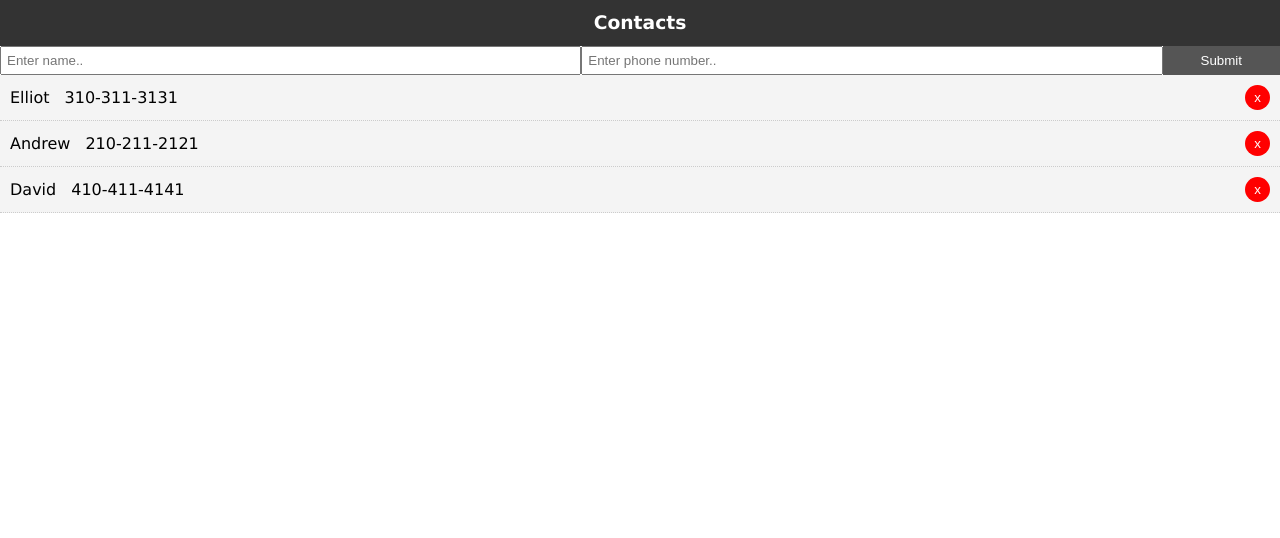
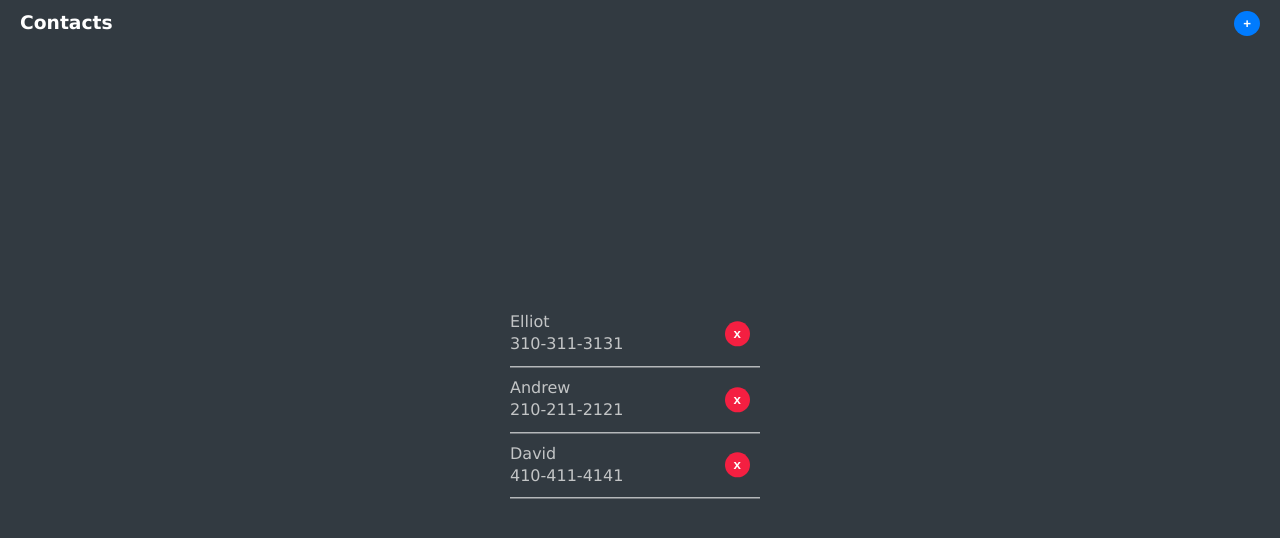
Before and after one commit to elliotkim916/phonebook-app, a Vue app: page / in a window 1280 px wide. Shown: the top 538 px of the page. Built offline with nearby package versions, Linux system fonts and the light colour scheme.

Commit message:
Updated header and styling of contacts

```diff
--- a/src/App.vue
+++ b/src/App.vue
@@ -1,7 +1,7 @@
 <template>
   <div id="app">
     <Header />
-    <AddContact v-on:add-contact="addContact" />
+    <!-- <AddContact v-on:add-contact="addContact" /> -->
     <Phonebook
       v-bind:phonebook="phonebook"
       v-on:del-contact="deleteContact"
@@ -13,14 +13,14 @@
 
 import Header from './components/layout/Header';
 import Phonebook from './components/Phonebook';
-import AddContact from './components/AddContact'
+// import AddContact from './components/AddContact';
 
 export default {
   name: 'App',
   components: {
     Header,
     Phonebook,
-    AddContact
+    // AddContact
   },
   data() {
     return {
@@ -64,19 +64,25 @@ export default {
 body {
   font-family: 'Lucida Sans', 'Lucida Sans Regular', 'Lucida Grande', 'Lucida Sans Unicode', Geneva, Verdana, sans-serif, Helvetica;
   line-height: 1.4;
+  background: #323a41;
 }
 
 .btn {
   display: inline-block;
   border: none;
-  background: #555;
+  background: #2fc05f;
+  border-radius: 10px;
   color: #fff;
   padding: 7px 2px;
   cursor: pointer;
+  margin-top: 15px;
+  width: 30%;
+  margin-left: auto;
+  margin-right: auto;
 }
 
 .btn:hover {
-  background: #666;
+  background: #2fc03a;
 }
 
 </style>
--- a/src/components/AddContact.vue
+++ b/src/components/AddContact.vue
@@ -1,5 +1,5 @@
 <template>
-  <div>
+  <div class="formContainer">
     <form @submit.prevent="addContact">
       <input
         type="text"
@@ -50,16 +50,31 @@ export default {
 </script>
 
 <style scoped>
+  .formContainer {
+    padding: 15px;
+    border-top-left-radius: 15px;
+    border-top-right-radius: 15px;
+    background: #20232a;
+  }
+
   form {
     display: flex;
+    flex-direction: column;
+    width: 35%;
+    margin-left: auto;
+    margin-right: auto;
   }
 
   input[type="text"] {
-    flex: 10;
-    padding: 5px
+    padding: 5px;
+    font-family: 'Lucida Sans', 'Lucida Sans Regular', 'Lucida Grande', 'Lucida Sans Unicode', Geneva, Verdana, sans-serif, Helvetica;
+    background: #20232a;
+    border: none;
+    border-bottom: 2px solid whitesmoke;
+    margin-bottom: 5px;
   }
 
   .btn {
-    flex: 2;
+    font-family: 'Lucida Sans', 'Lucida Sans Regular', 'Lucida Grande', 'Lucida Sans Unicode', Geneva, Verdana, sans-serif, Helvetica;
   }
 </style>
--- a/src/components/ContactItem.vue
+++ b/src/components/ContactItem.vue
@@ -1,4 +1,5 @@
 <template>
+  <div>
     <div class="contact-item">
       <div class="contact-info">
         <p>{{ contact.name }}</p>
@@ -11,6 +12,8 @@
         x
       </button>
     </div>
+    <div class="line"></div>
+  </div>
 </template>
 
 <script>
@@ -22,30 +25,41 @@ export default {
 
 <style scoped>
   .contact-item {
-    background: #f4f4f4;
-    padding: 10px;
-    border-bottom: 1px #ccc dotted;
+    /* background: #323a41; */
+    padding: 10px 40px 10px 20px;
     display: flex;
     flex-direction: row;
     align-items: center;
     justify-content: space-between;
   }
 
+  p {
+    color: #c3c5c6
+  }
+
   .contact-info {
     display: flex;
-    flex-direction: row;
+    flex-direction: column;
   }
 
   p {
     margin-right: 15px;
   }
 
+  .line {
+    width: 250px;
+    border-bottom: 1px solid whitesmoke;
+    border-bottom-width: thin;
+    margin: 0 0 0 20px;
+  }
+
   .del {
-    background: #ff0000;
+    background: #f41f41;
     color: #fff;
     border: none;
     padding: 5px 9px;
     border-radius: 50%;
     cursor: pointer;
+    font-weight: bolder;
   }
 </style>
--- a/src/components/Phonebook.vue
+++ b/src/components/Phonebook.vue
@@ -1,5 +1,5 @@
 <template>
-  <div>
+  <div class="phonebookContainer">
     <div
       v-for="contact in phonebook"
       v-bind:key="contact.id"
@@ -25,5 +25,12 @@ export default {
 </script>
 
 <style scoped>
-
+  .phonebookContainer {
+    width: 300px;
+    position: absolute;
+    top: 50%;
+    left: 50%;
+    -webkit-transform: translate(-50%, -50%);
+    transform: translate(-50%, -50%);
+  }
 </style>
--- a/src/components/layout/Header.vue
+++ b/src/components/layout/Header.vue
@@ -1,6 +1,12 @@
 <template>
   <header class="header">
     <h3>Contacts</h3>
+    <button
+      class="plus" type="button"
+      @click="$emit('del-contact', contact.id)"
+    >
+      +
+    </button>
   </header>
 </template>
 
@@ -12,14 +18,27 @@ export default {
 
 <style scoped>
   .header {
-    background: #333;
+    background: #323a41;
     color: #fff;
-    text-align: center;
-    padding: 10px;
+    display: flex;
+    flex-direction: row;
+    align-items: center;
+    justify-content: space-between;
+    padding: 10px 20px 10px 20px;
   }
 
   .header a {
     color: #fff;
     padding-right: 5px;
   }
+
+  .plus {
+    background: #007bfe;
+    color: #fff;
+    border: none;
+    padding: 5px 9px;
+    border-radius: 50%;
+    cursor: pointer;
+    font-weight: bolder;
+  }
 </style>
```
Lines whose indentation alone changed are shown as unchanged.
